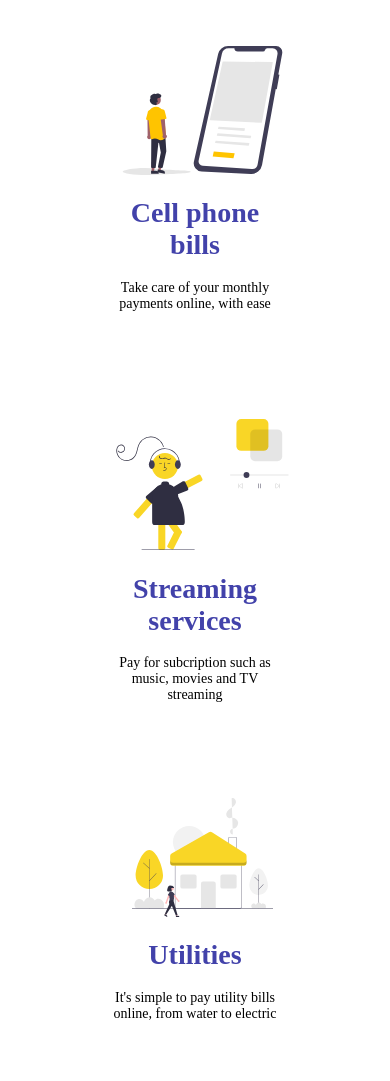
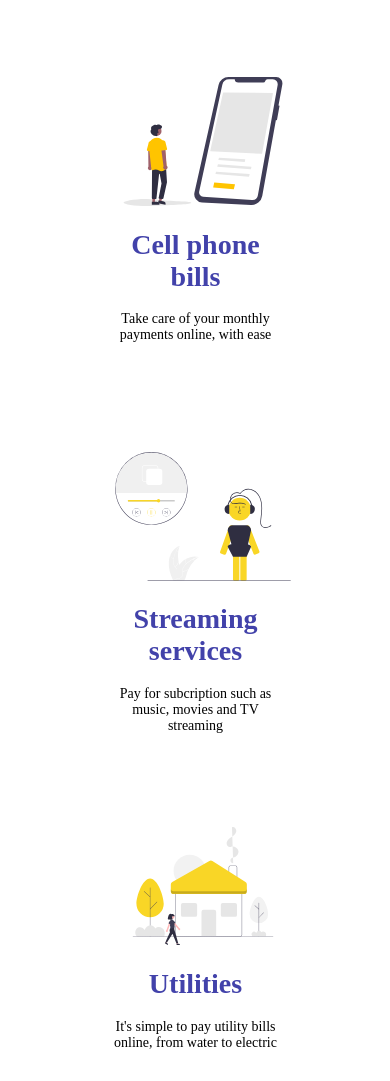
Before and after one commit to reynaldoayala062/mindvolt-project, a React (Create React App) app: page / in a window 390 px wide. Shown: the part 487-1568 px from the top of the page. Built offline with nearby package versions, Linux system fonts and the light colour scheme; a web font is replaced by a local one.

Commit message:
service edit

```diff
--- a/src/App.css
+++ b/src/App.css
@@ -65,6 +65,8 @@ h1 {
   margin: auto;
   width: 90%;
   height: 300px;
+  padding: 20px;
+  padding-top: 30px;
 }
 
 #service {
@@ -73,11 +75,11 @@ h1 {
   width: 33%;
   font-size: 14px;
   font-family: Italiana, serif;
+  padding: 60px;
 }
 
 #service-image {
-  width: 50%;
-  height: 50%;
+  width: 100%;
 }
 
 #about-container {
@@ -193,6 +195,7 @@ h5 {
   #service {
     font-size: 14px;
     width: 50%;
+    padding: 20px;
   }
 
   h5 {
--- a/src/components/Footer.js
+++ b/src/components/Footer.js
@@ -5,8 +5,8 @@ const Footer = () => {
     return (
         <div id='footer-container'>
             <div id='footer-logos'>
-                <img src="https://mindvolt-project.s3.us-east-2.amazonaws.com/firstbank-logo-2016.png" alt='' width='15%'/>
-                <img src='https://mindvolt-project.s3.us-east-2.amazonaws.com/Visa-Logo.png' alt='' width='10%'/>
+                <img src="https://mindvolt-project.s3.us-east-2.amazonaws.com/firstbank-logo-2016.png" alt='' width='12%'/>
+                <img src='https://mindvolt-project.s3.us-east-2.amazonaws.com/Visa-Logo.png' alt='' width='8%'/>
             </div>
             <div id='footer-text'>
                 <p>*Visa's Zero Liability Policy does not apply to certain commercial card and anonymous prepaid card transaction or transactions not processed by Visa. Cardholders must use care in protecting their card and notify their issuing financial institution immediately of any unauthorized use. Contact your Issuer for more detail.
--- a/src/components/Services.js
+++ b/src/components/Services.js
@@ -10,7 +10,7 @@ const Services = () => {
                 <p>Take care of your monthly payments online, with ease</p>
             </div>
             <div id='service'>
-                <img id='service-image' src={require('../images/undraw_Music_re_a2jk.svg').default} alt='' />
+                <img id='service-image' src={require('../images/undraw_Listening_re_c2w0.svg').default} alt='' />
                 <h1>Streaming services</h1>
                 <p>Pay for subcription such as music, movies and TV streaming</p>
             </div>
```
Also changed, not shown: src/images/undraw_Mobile_pay_re_sjb8.svg (added), src/images/undraw_audio_player_re_cl20.svg (added).
